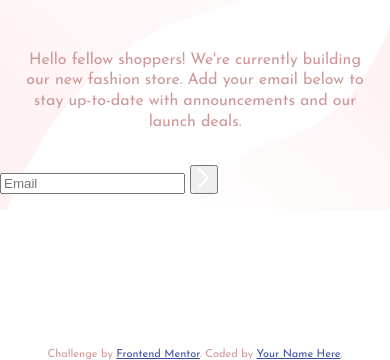
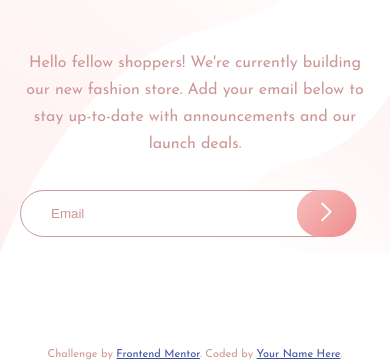
Before and after one commit to befflus/Base-Apparel-Coming-Soon, a plain HTML site: page index.html in a window 390 px wide. Shown: the part 506-866 px from the top of the page. Drawn offline with Linux system fonts and the light colour scheme.

Commit message:
Add CSS for Mobile view

```diff
--- a/style.css
+++ b/style.css
@@ -64,14 +64,41 @@ h1 {
 
 }
 .text {
-    line-height: 1.3em;
+    line-height: 1.7em;
     text-align: center;
     padding: 1em;
 }
+
+.email {
+  display: flex;
+  margin-left: 20px;
+  }
+
+.email input {
+  padding-left: 30px;
+  width: 100%;
+  border: solid 1px var(--DesaturatedRed);
+  border-radius: 30px 0 0 30px ;
+  color: var(--DesaturatedRed);
+}
+::placeholder {
+  color: var(--DesaturatedRed);
+}
+
+button{
+  transform: translate(-2.5em);
+  background-image: var(--Gradient2);
+  min-width: 4.5em;
+  min-height: 3.5em;
+  border-radius: 30px;
+  border: none;
+}
+
 .attribution {
   font-size: 11px;
   text-align: center;
 }
+
 .attribution a {
   color: hsl(228, 45%, 44%);
 }
```
